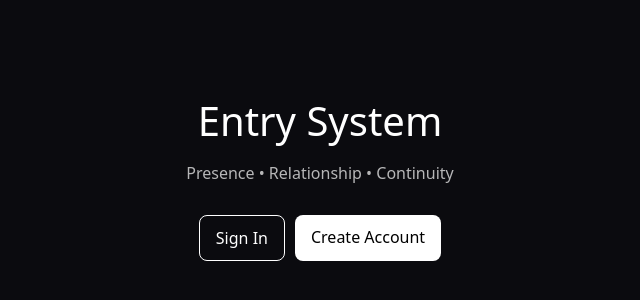
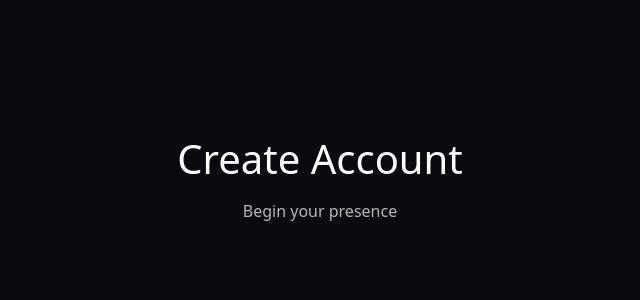
Before and after one commit to ubuntuecosystem-cloud/Nuvia, a Next.js app in the folder frontend/: page /sigup in a window 1280 px wide. Shown: the part 224-524 px from the top of the page, without its empty margins (320-960 px from the left). Built offline with nearby package versions, Linux system fonts and the light colour scheme.

Commit message:
Update page.tsx

```diff
--- a/frontend/app/sigup/page.tsx
+++ b/frontend/app/sigup/page.tsx
@@ -1,6 +1,4 @@
- import Link from "next/link";
-
-export default function Home() {
+export default function SignUp() {
   return (
     <main
       style={{
@@ -8,56 +6,24 @@ export default function Home() {
         display: "flex",
         alignItems: "center",
         justifyContent: "center",
-        fontFamily: "system-ui",
         background: "#0b0b0f",
         color: "white",
+        fontFamily: "system-ui",
       }}
     >
       <div style={{ textAlign: "center" }}>
         <h1 style={{ fontSize: 40 }}>
-          Entry System
+          Create Account
         </h1>
 
-        <p style={{ opacity: 0.7, marginTop: 10 }}>
-          Presence • Relationship • Continuity
-        </p>
-
-        <div
+        <p
           style={{
-            marginTop: 30,
-            display: "flex",
-            gap: 10,
-            justifyContent: "center",
+            opacity: 0.7,
+            marginTop: 10,
           }}
         >
-          <Link
-            href="/signin"
-            style={{
-              padding: "10px 16px",
-              borderRadius: 8,
-              border: "1px solid white",
-              background: "transparent",
-              color: "white",
-              textDecoration: "none",
-            }}
-          >
-            Sign In
-          </Link>
-
-          <Link
-            href="/signup"
-            style={{
-              padding: "10px 16px",
-              borderRadius: 8,
-              border: "none",
-              background: "white",
-              color: "black",
-              textDecoration: "none",
-            }}
-          >
-            Create Account
-          </Link>
-        </div>
+          Begin your presence
+        </p>
       </div>
     </main>
   );
```
